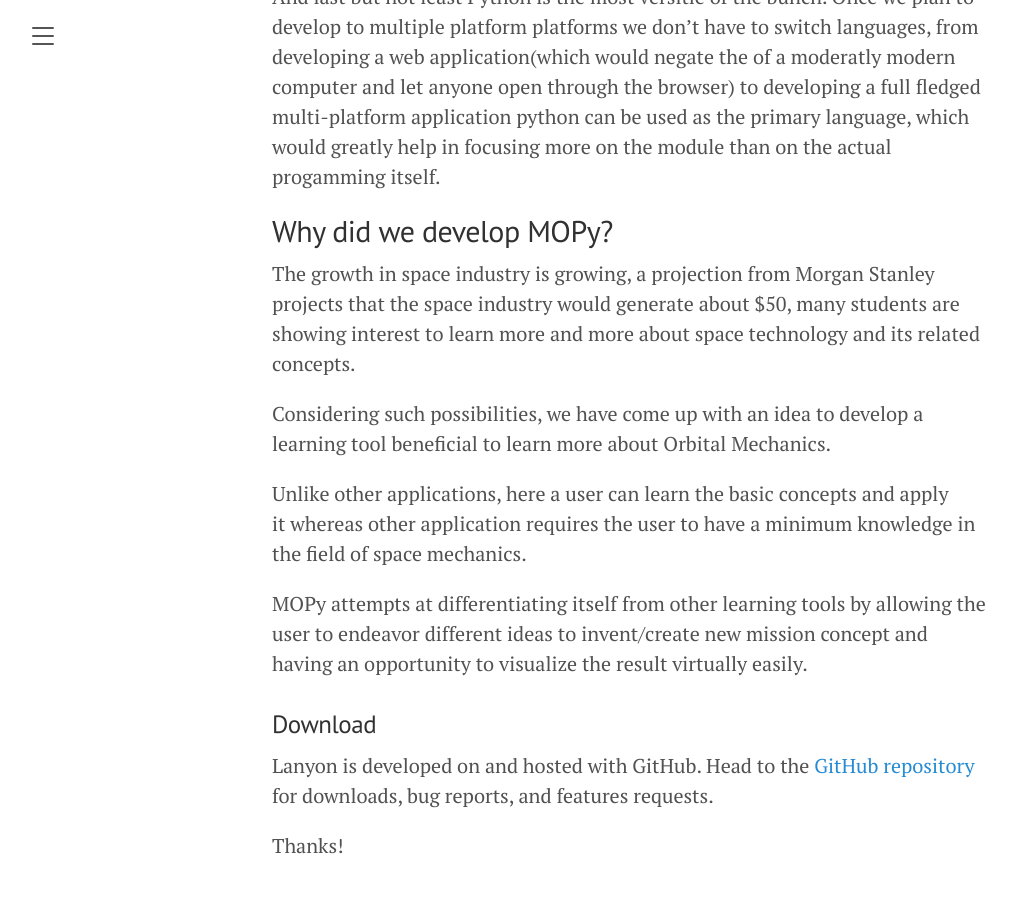
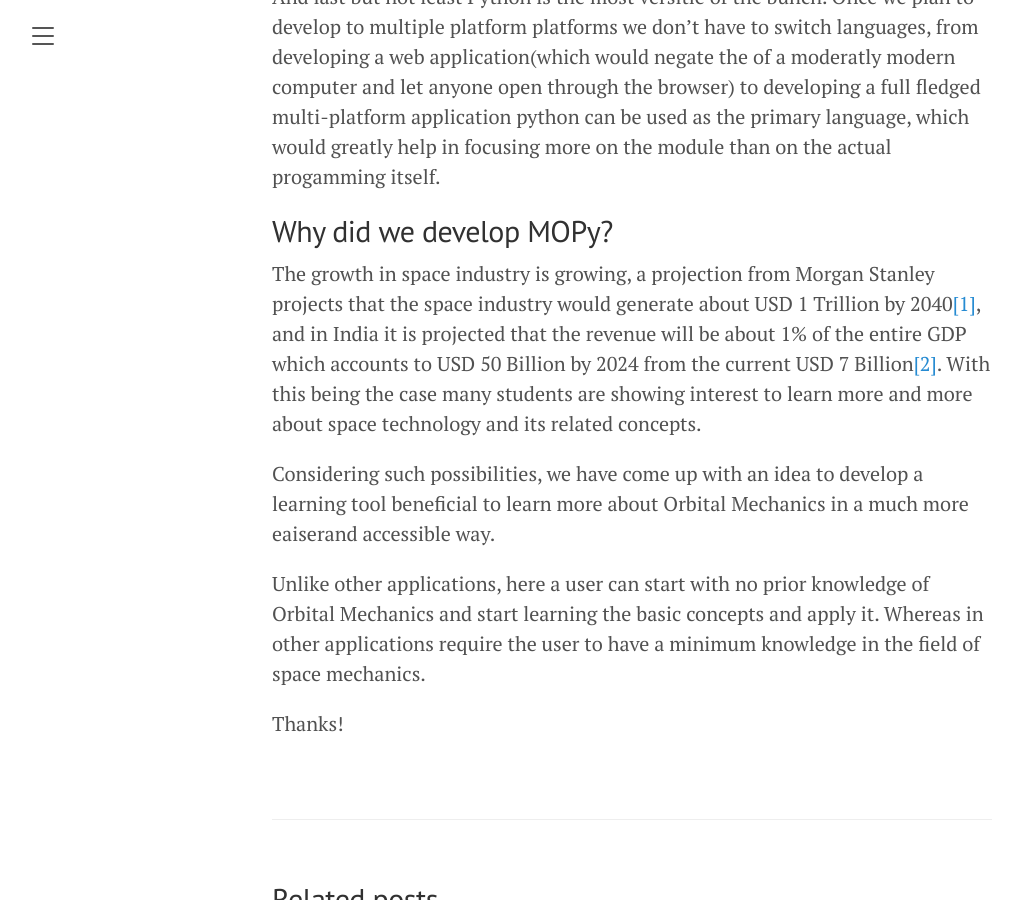
Before and after one commit to Mechanics-of-Orbit/getMOPy, a Jekyll site: the page built from _posts/2021-06-17-introducing-mopy.md, in a window 1280 px wide and 900 px high, scrolled down 688 px. Shown: the whole window, without its empty margins (8-1031 px from the left). Built offline with Jekyll 4.4.1, drawn with Linux system fonts in a browser that asks for light colours.

Commit message:
updated content

```diff
--- a/Download.md
+++ b/Download.md
@@ -1,6 +1,6 @@
 ---
 layout: page
-title: Download
+title: How To Install
 ---
 
 ### Step 1:
--- a/_posts/2021-06-17-introducing-mopy.md
+++ b/_posts/2021-06-17-introducing-mopy.md
@@ -15,16 +15,10 @@
 
 ## Why did we develop MOPy?
 
-The growth in space industry is growing, a projection from Morgan Stanley projects that the space industry would generate about $50, many students are showing interest to learn more and more about space technology and its related concepts.
+The growth in space industry is growing, a projection from Morgan Stanley projects that the space industry would generate about USD 1 Trillion by 2040[[1]](https://www.morganstanley.com/ideas/investing-in-space), and in India it is projected that the revenue will be about 1% of the entire GDP which accounts to USD 50 Billion by 2024 from the current USD 7 Billion[[2]](https://www.pwc.in/assets/pdfs/research-insights/2020/preparing-to-scale-new-heights.pdf). With this being the case many students are showing interest to learn more and more about space technology and its related concepts.
 
-Considering such possibilities, we have come up with an idea to develop a learning tool beneficial to learn more about Orbital Mechanics.
+Considering such possibilities, we have come up with an idea to develop a learning tool beneficial to learn more about Orbital Mechanics in a much more eaiserand accessible way.
 
-Unlike other applications, here a user can learn the basic concepts and apply it whereas other application requires the user to have a minimum knowledge in the field of space mechanics.
-
-MOPy attempts at differentiating itself from other learning tools by allowing the user to endeavor different ideas to invent/create new mission concept and having an opportunity to visualize the result virtually easily.
-
-### Download
-
-Lanyon is developed on and hosted with GitHub. Head to the <a href="https://github.com/poole/lanyon">GitHub repository</a> for downloads, bug reports, and features requests.
+Unlike other applications, here a user can start with no prior knowledge of Orbital Mechanics and start learning the basic concepts and apply it. Whereas in other applications require the user to have a minimum knowledge in the field of space mechanics.
 
 Thanks!
```
